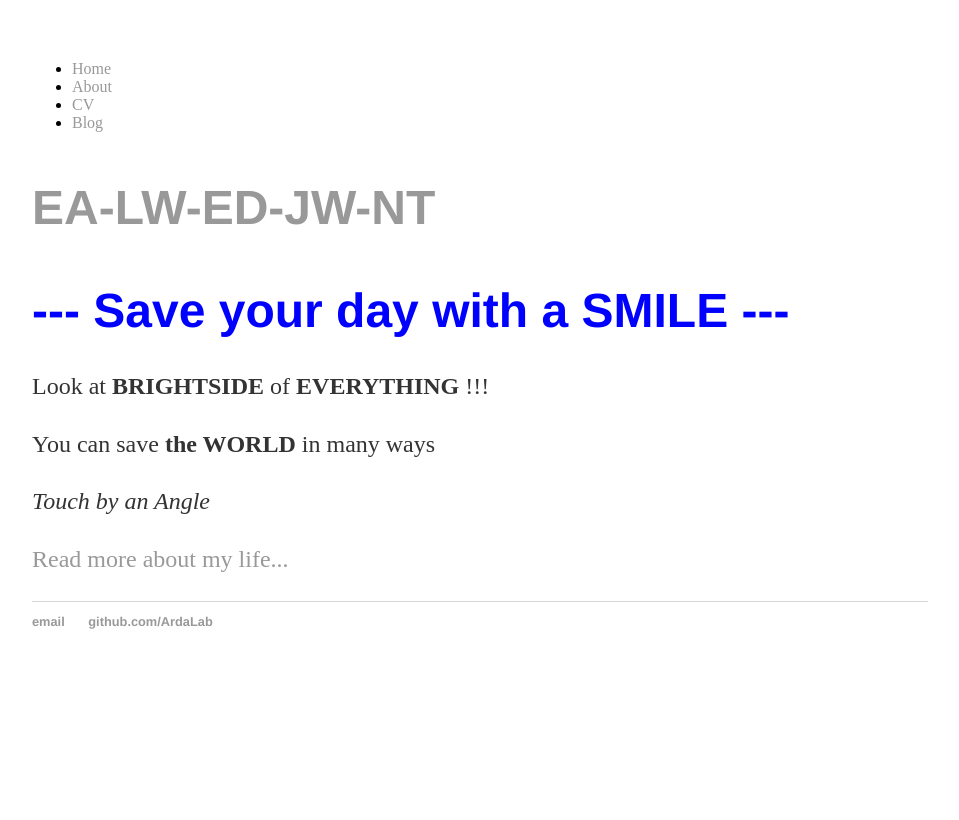
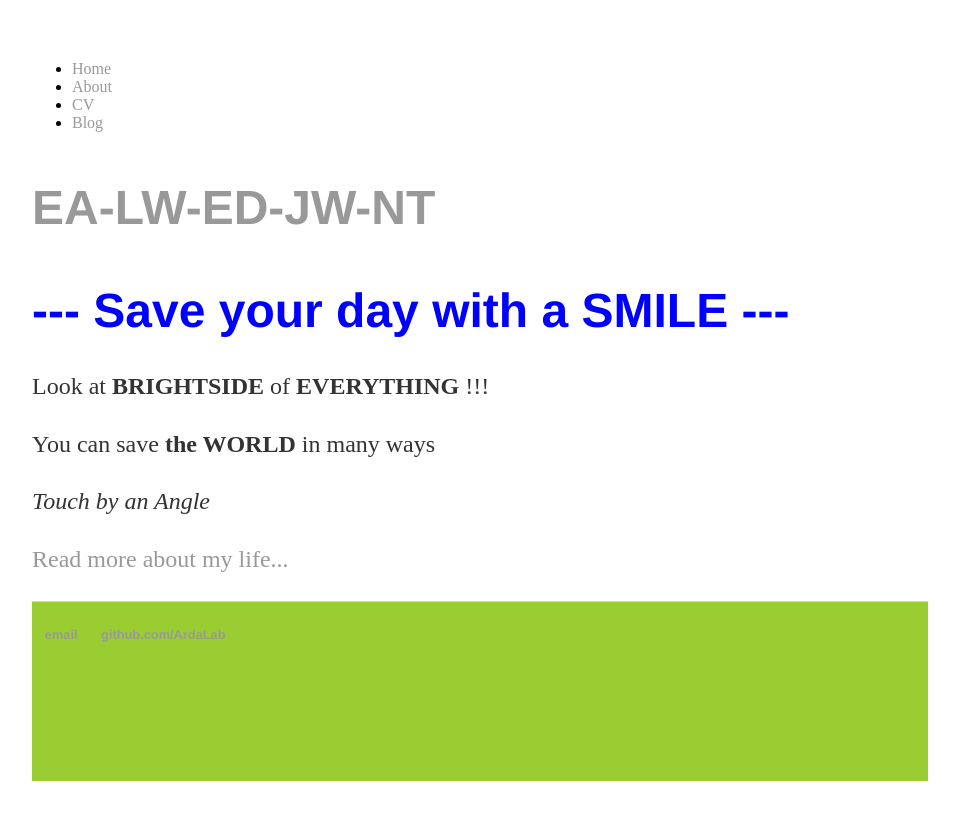
Before and after one commit to ArdaLab-DevG/ArdaLab-DevG, a Jekyll site: the page built from index.html, in a window 1280 px wide. Shown: the top 820 px of the page, without its empty margins (160-1119 px from the left). Built offline with Jekyll 4.4.1, drawn with Linux system fonts in a browser that asks for light colours.

Commit message:
Update main.css

```diff
--- a/css/main.css
+++ b/css/main.css
@@ -1,7 +1,32 @@
-body {
+ * {
+   box-sizing: border-box;
+  }
+  body {
     margin: 60px auto;
     width: 70%;
-}
+  }
+  #main {
+    display: flex;
+    min-height: calc(100vh - 40vh);
+  }
+  #main > article {
+    flex: 1;
+  }
+  #main > nav,
+  #main > aside {
+    flex: 0 0 20vw;
+    background: beige;
+  }
+  #main > nav {
+    order: -1;
+  }
+  header, footer, article, nav, aside {
+    padding: 1em;
+  }
+  header, footer {
+    background: yellowgreen;
+    height: 20vh;
+  }
 
 nav ul, footer ul {
     font-family:'Helvetica', 'Arial', 'Sans-Serif';
```
